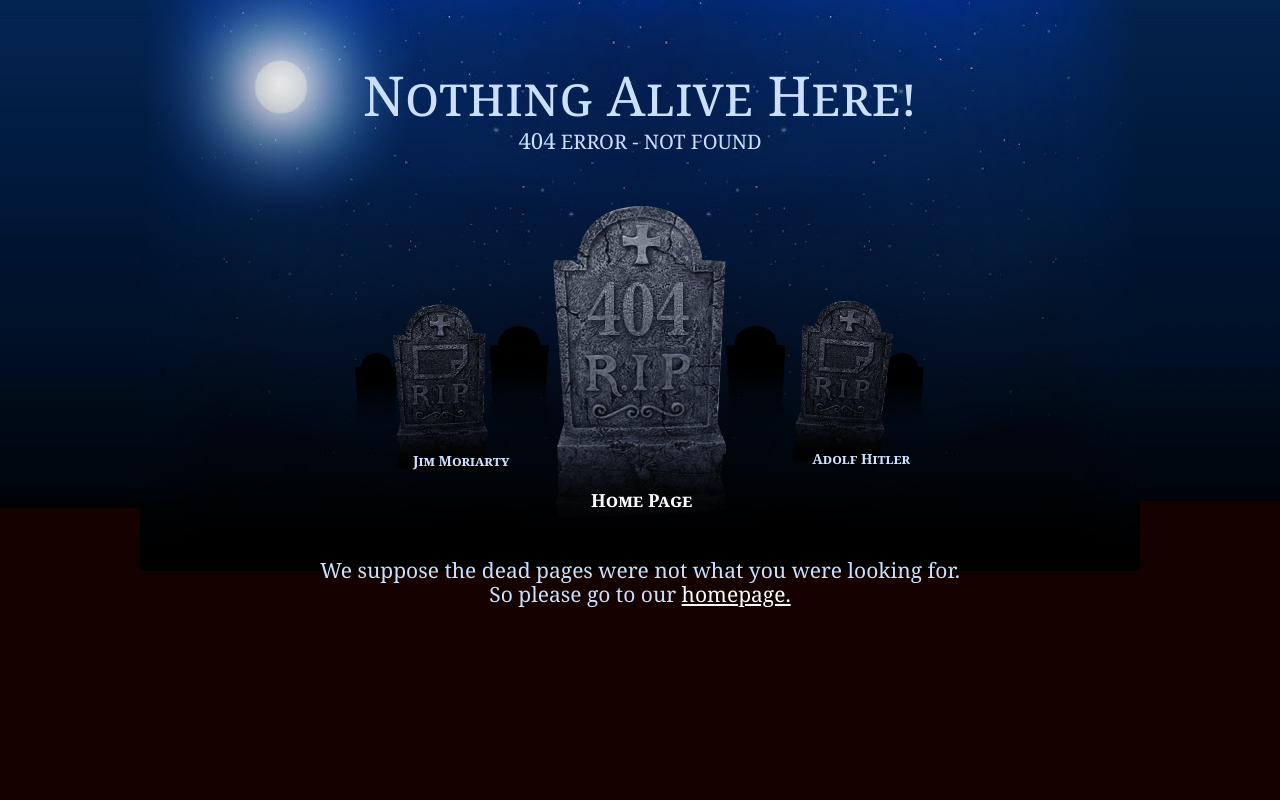
After one commit to anshulshah96/Lets-Play, a Django app: template serverlist/templates/404.html in a window 1280 px wide. The commit adds this page. Run offline with Django 3.2, Linux system fonts and the light colour scheme; the template is opened without the code that fills it, so the values that code supplies are empty; parts of the project's set-up code (start-up, migrations or seed data) failed here and were passed over.

Commit message:
Minor UI Changes

```diff
--- a/serverlist/scan_module/scan_repeater.py
+++ b/serverlist/scan_module/scan_repeater.py
@@ -135,6 +135,8 @@ def continuous_scan():
 						    player['server_obj'] = serv
 						    if player['duration'] == -1:
 						    	player['duration'] = 0
+						    if player['score'] < 0:
+						    	player['score'] = 0
 						    player['duration'] /= 60 #duration is in minutes
 						    player['bot'] = check_bot(player['name'])
 
--- /dev/null
+++ b/serverlist/static/serverlist/404.css
@@ -0,0 +1,143 @@
+* {
+	margin:0;
+	padding:0;
+}
+html, body {
+	height:100%;
+}
+body {
+	background:url(images/tail-top.gif) left top repeat-x #140100;
+	font-family:Georgia, "Times New Roman", Times, serif;
+	font-size:100%;
+	line-height:1.5em;
+	color:#cbe0ff;
+}
+
+img {
+	border:0;
+	vertical-align:top;
+	text-align:left;
+}
+
+ul, ol {
+	list-style:none;
+}
+
+
+.wrapper {
+	width:100%;
+	overflow:hidden;
+}
+
+
+/*==== GLOBAL =====*/
+#main {
+	width:1000px;
+	margin:0 auto;
+	background:url(images/main-bg.jpg) no-repeat left top;
+	font-size:1.3125em;
+	position:relative;
+}
+
+#header {
+	height:190px;
+}
+#content {
+	min-height:457px;
+	height:auto !important;
+	height:457px;
+}
+#footer {
+	font-family:Tahoma, Geneva, sans-serif;
+	color:#333;
+	font-size:12px;
+	text-align:center;
+	padding:6px 0 0 0;
+}
+	#footer a {
+		color:#333;
+	}
+
+p {
+	margin-bottom:8px;
+	text-align:center;
+	font-size:21px;
+	padding:0 35px;
+}
+
+.tail-left {
+	position:absolute;
+	left:0;
+	top:0;
+	width:50%;
+	height:508px;
+	background:url(images/tail-left.gif) left top repeat-x;
+}
+
+/*----- txt, links, lines, titles -----*/
+a {
+	color:#fff;
+	outline:none;
+}
+a:hover{
+	text-decoration:none;
+}
+
+h1 {
+	font-size:55px;
+	line-height:1.2em;
+	font-weight:normal;
+	color:#cbe0ff;
+	text-align:center;
+	padding:62px 0 0 0;
+	font-variant:small-caps;
+	text-transform:capitalize;
+}
+	h1 span {
+		display:block;
+		font-size:20px;
+		line-height:25px;
+		font-variant:normal;
+		text-transform:uppercase;
+	}
+	h1 strong {
+		font-weight:normal;
+		font-size:1.11em;
+	}
+
+
+/*===== content =====*/
+#content .nav {
+	position:relative;
+	height:368px;
+}
+	#content .nav li {
+		position:absolute;
+		font-size:14px;
+		line-height:1.2em;
+		font-weight:bold;
+		font-variant:small-caps;
+		text-transform:capitalize;
+	}
+	#content .nav li.home {
+		left:451px;
+		top:300px;
+		font-size:18px;
+	}
+	#content .nav li.site_map {
+		left:273px;
+		top:263px;
+	}
+	#content .nav li.search {
+		right:230px;
+		top:261px;
+	}
+		#content .nav li a {
+			color:#fff;
+			text-decoration:none;
+		}
+		#content .nav li a:hover {
+			text-decoration:underline;
+		}
+
+/*==========================================*/
--- /dev/null
+++ b/serverlist/templates/404.html
@@ -0,0 +1,31 @@
+<!DOCTYPE html PUBLIC "-//W3C//DTD XHTML 1.0 Strict//EN" "http://www.w3.org/TR/xhtml1/DTD/xhtml1-strict.dtd">
+<html xmlns="http://www.w3.org/1999/xhtml" xml:lang="en" lang="en">
+<head>
+<title></title>
+<meta http-equiv="Content-Type" content="text/html; charset=utf-8" />
+<meta http-equiv="Content-Style-Type" content="text/css" />
+{% load staticfiles %}
+<link rel="stylesheet" type="text/css" href="{% static 'serverlist/404.css' %}" />
+</head>
+
+<body>
+	<div class="tail-left"></div>
+	<div id="main">
+		<!-- header -->
+		<div id="header">
+			<a href="/serverlist/" style="text-decoration:none">
+			<h1>Nothing alive here!<span><strong>404</strong> error - not found</span></h1>
+		</div>
+		<!-- content -->
+		<div id="content">
+			<ul class="nav">
+         	<li class="home"><a href="/serverlist/">Home Page</a></li>
+            <li class="site_map">Jim Moriarty</a></li>
+            <li class="search">Adolf Hitler  </a></li>
+         </ul>
+         <p>We suppose the dead pages were not what you were looking for.<br /> So please go to our <a href="#">homepage.</a></p>
+		</div>
+      </div>
+	</div>
+</body>
+</html>
--- a/serverlist/templates/serverlist/playerlist.html
+++ b/serverlist/templates/serverlist/playerlist.html
@@ -1,8 +1,11 @@
 <html>
 <head>
+	<div class="header">
+	</div>
 	<title> Let's Play</title>
 	<link href='https://fonts.googleapis.com/css?family=Roboto:400,100,100italic,300,300italic,400italic' rel='stylesheet' type='text/css'>
 	{% load staticfiles %}
+	<link rel="stylesheet" type="text/css" href="{% static 'serverlist/mains.css' %}" />
 	<link rel="stylesheet" type="text/css" href="{% static 'serverlist/detailstyle.css' %}" />
 </head>
 <body>
```
Also changed, not shown: serverlist/static/serverlist/detailstyle.css (+2 -21 lines), serverlist/static/serverlist/mains.css (added, +28 -0 lines), serverlist/static/serverlist/mainstyle.css (+20 -25 lines), serverlist/templates/serverlist/index.html (+14 -4 lines), serverlist/templates/serverlist/st.css (deleted, +0 -118 lines), serverlist/static/serverlist/images/lockhb.png (added), serverlist/static/serverlist/images/lockhs.png (added), serverlist/static/serverlist/images/lockss.png (added), serverlist/static/serverlist/images/main-bg.jpg (added), serverlist/static/serverlist/images/tail-left.gif (added), serverlist/static/serverlist/images/tail-top.gif (added).
